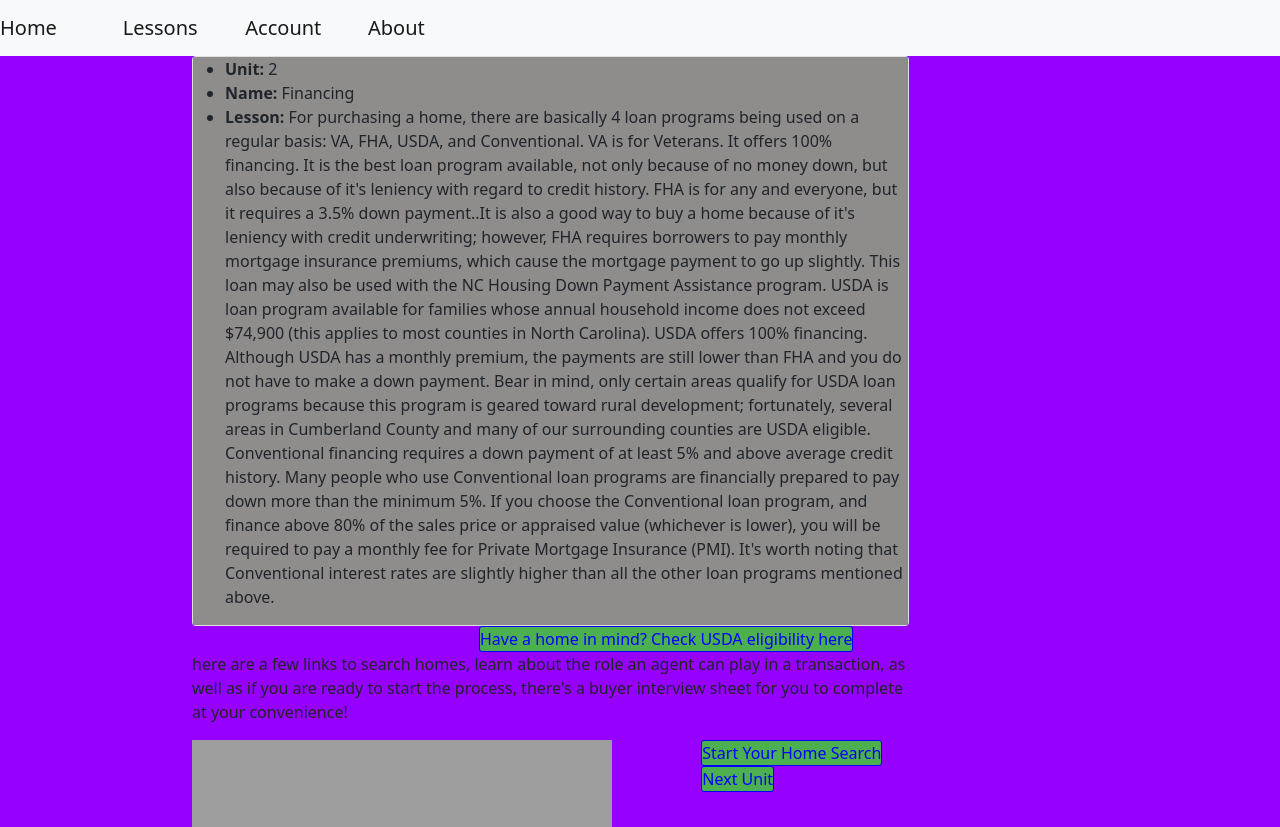
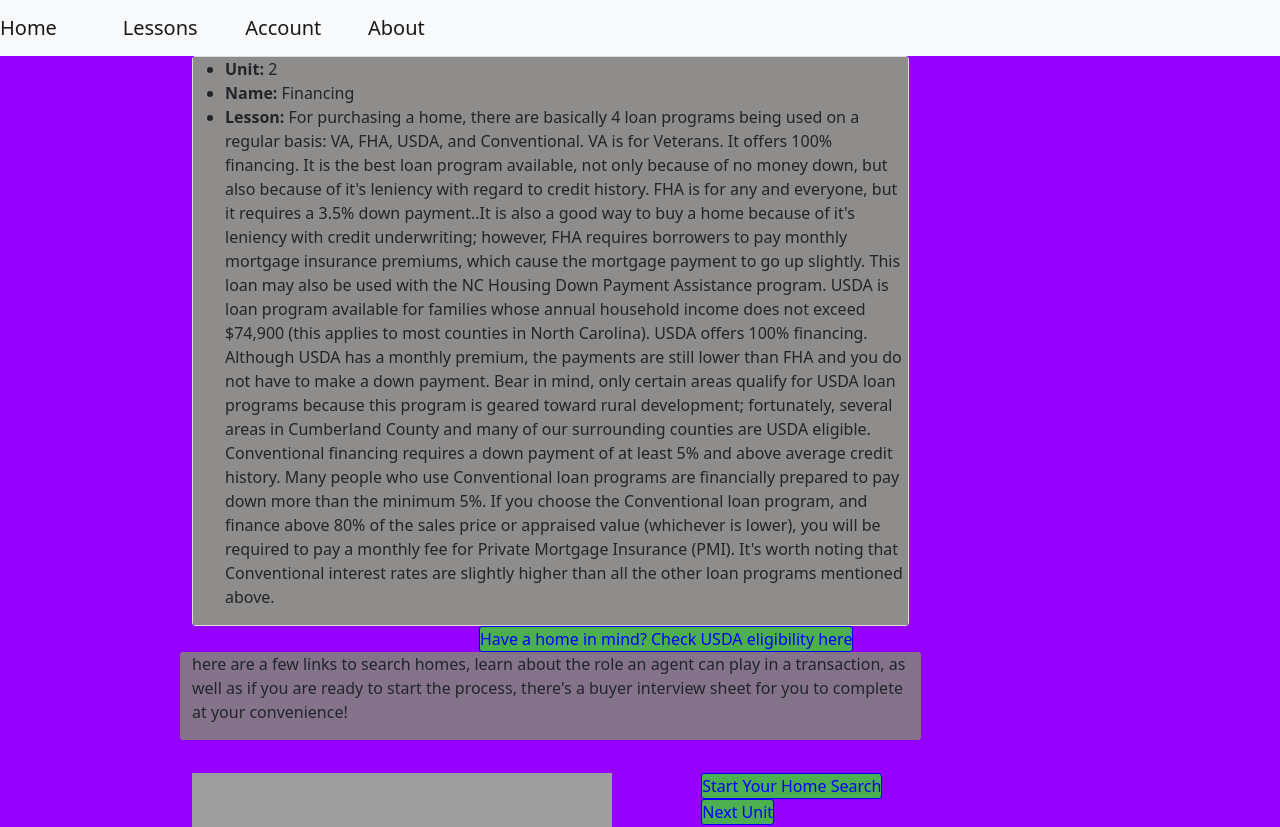
Before and after one commit to jbasquez/projectHomebase, a React (Create React App) app in the folder project-homebase/: page /unit2 in a window 1280 px wide. Shown: the top 827 px of the page. Built offline with nearby package versions, Linux system fonts and the light colour scheme; grey boxes are pictures that could not be loaded.

Commit message:
unit 2 to 3 link button added

```diff
--- a/project-homebase/src/components/units/unit2.js
+++ b/project-homebase/src/components/units/unit2.js
@@ -23,7 +23,7 @@ function Unit2() {
         </div>
         </div>
         <div className="row">
-        <div className="col-lg-8 col-md-8 col-sm-10 col-xs-12">
+        <div className="col-lg-8 col-md-8 col-sm-10 col-xs-12 box">
         <div>
           <p>here are a few links to search homes, learn about the role an agent can play in a transaction, as well as if you are ready to start the process, there's a buyer interview sheet for you to complete at your convenience!</p>
         </div>
@@ -38,7 +38,7 @@ function Unit2() {
         <div className="col-lg-4 col-md-4 col-sm-10 col-xs-12">
         <div>
         <Link to={{ pathname: "https://www.raefordnchomes.com/" }} target="_blank" className="unitBtn1">Start Your Home Search</Link>
-        <Link to="/unit2" className="unitBtn1">Next Unit</Link>
+        <Link to="/unit3" className="unitBtn1">Next Unit</Link>
         </div>
         </div>
         </div>
```
